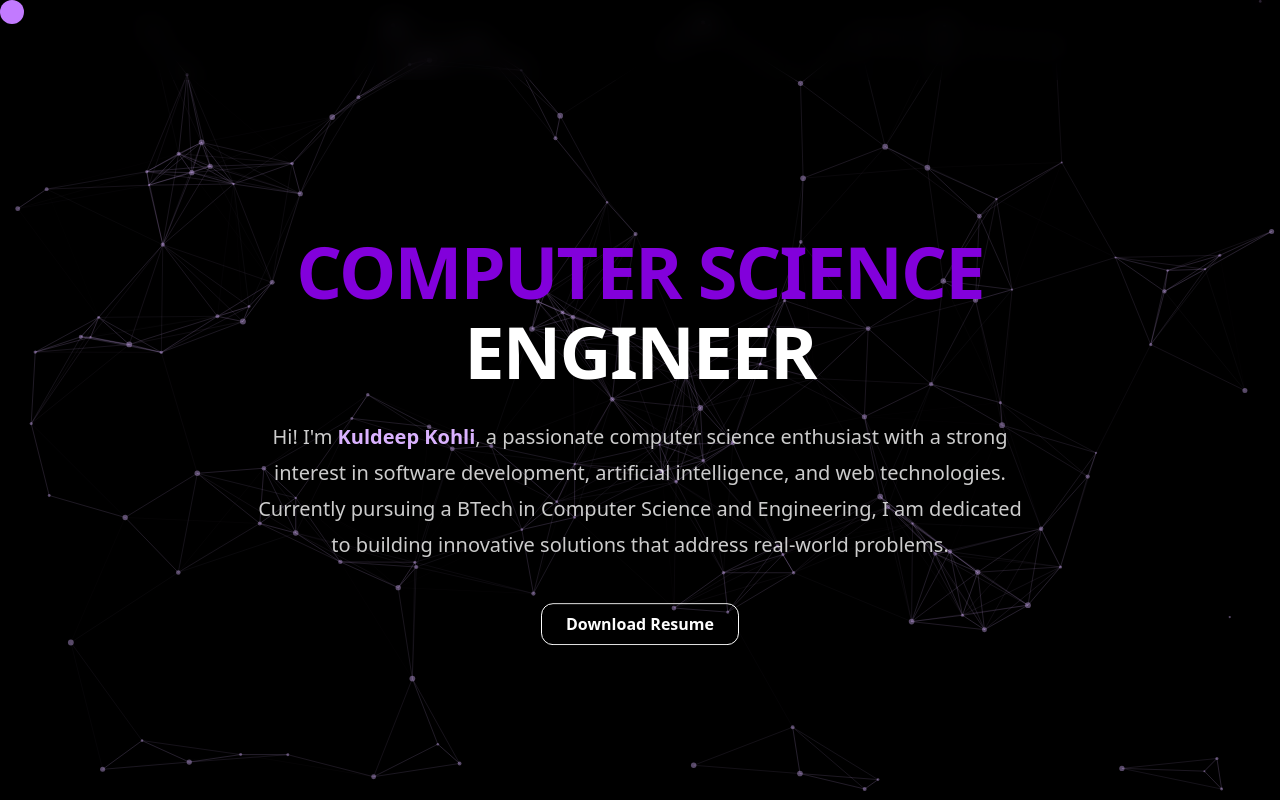
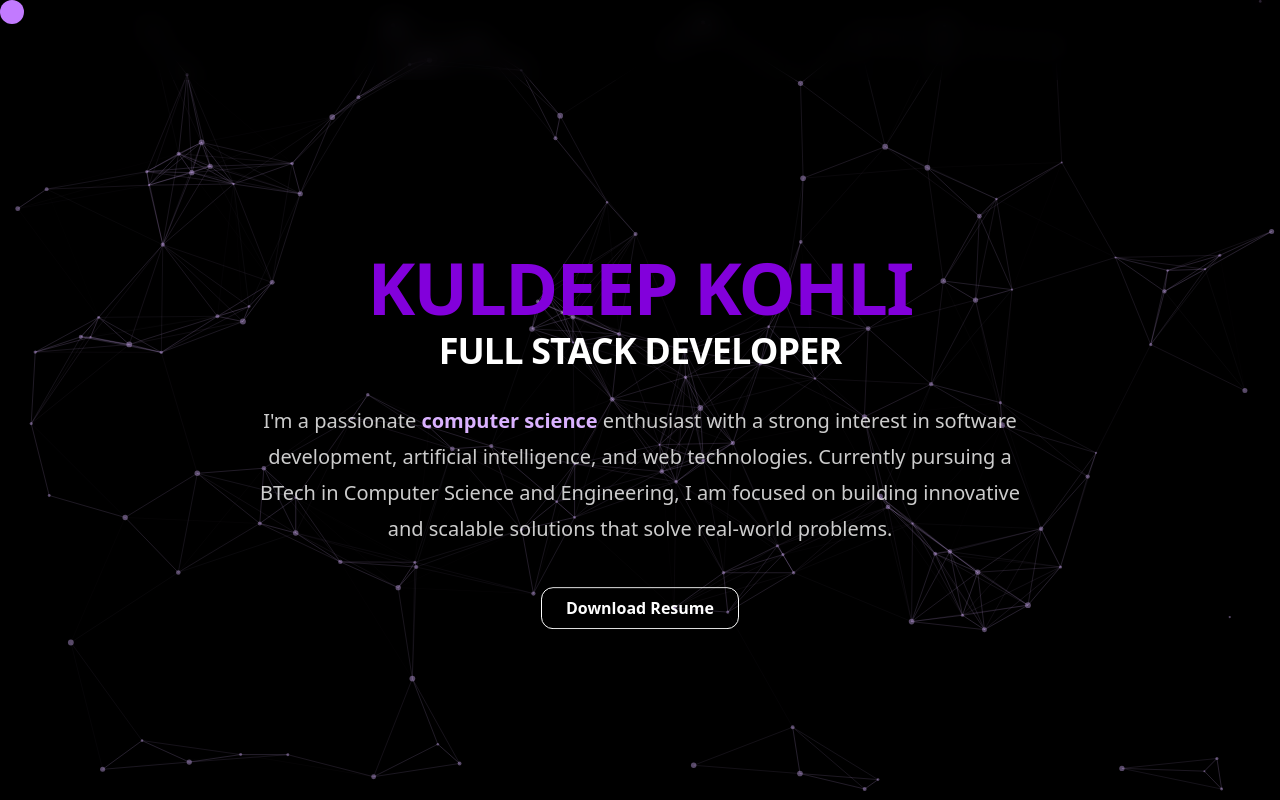
Before and after one commit to ImKuldeep30/Kuldeep-s_Portfolio, a React (Vite) app: page / in a window 1280 px wide. Shown: the top 800 px of the page. Built offline with nearby package versions, Linux system fonts and the light colour scheme.

Commit message:
final changes

```diff
--- a/src/components/Main.jsx
+++ b/src/components/Main.jsx
@@ -61,15 +61,15 @@ const Main = () => {
       <div className='main-content w-full flex flex-col items-center'>
 
         <div className="overflow-hidden mb-2">
-            <h1 id="CS" className='hero-text text-purple-700 text-3xl sm:text-5xl lg:text-7xl font-extrabold tracking-tight'>COMPUTER SCIENCE</h1>
+            <h1 id="CS" className='hero-text text-purple-700 text-3xl sm:text-5xl lg:text-7xl font-extrabold tracking-tight'>KULDEEP KOHLI</h1>
         </div>
 
         <div className="overflow-hidden mb-6">
-            <h1 id="eng" className='hero-text text-3xl sm:text-5xl lg:text-7xl text-white font-extrabold px-2 tracking-tight'>ENGINEER</h1>
+            <h1 id="eng" className='hero-text text-3xl sm:text-5xl lg:text-4xl text-white font-extrabold px-2 tracking-tight'>FULL STACK DEVELOPER</h1>
         </div>
 
-        <p id='para' className='text-base sm:text-lg lg:text-xl text-white/80 mt-2 leading-7 sm:leading-8 lg:leading-9 max-w-3xl'>Hi! I'm
-          <span className='font-semibold text-purple-300'> Kuldeep Kohli</span>, a passionate computer science enthusiast with a strong interest in software development, artificial intelligence, and web technologies. Currently pursuing a BTech in Computer Science and Engineering, I am dedicated to building innovative solutions that address real-world problems.
+        <p id='para' className='text-base sm:text-lg lg:text-xl text-white/80 mt-2 leading-7 sm:leading-8 lg:leading-9 max-w-3xl'>I'm a passionate
+          <span className='font-semibold text-purple-300'> computer science</span> enthusiast with a strong interest in software development, artificial intelligence, and web technologies. Currently pursuing a BTech in Computer Science and Engineering, I am focused on building innovative and scalable solutions that solve real-world problems.
         </p>
 
         <div id="btn" className='mt-10'>
```
